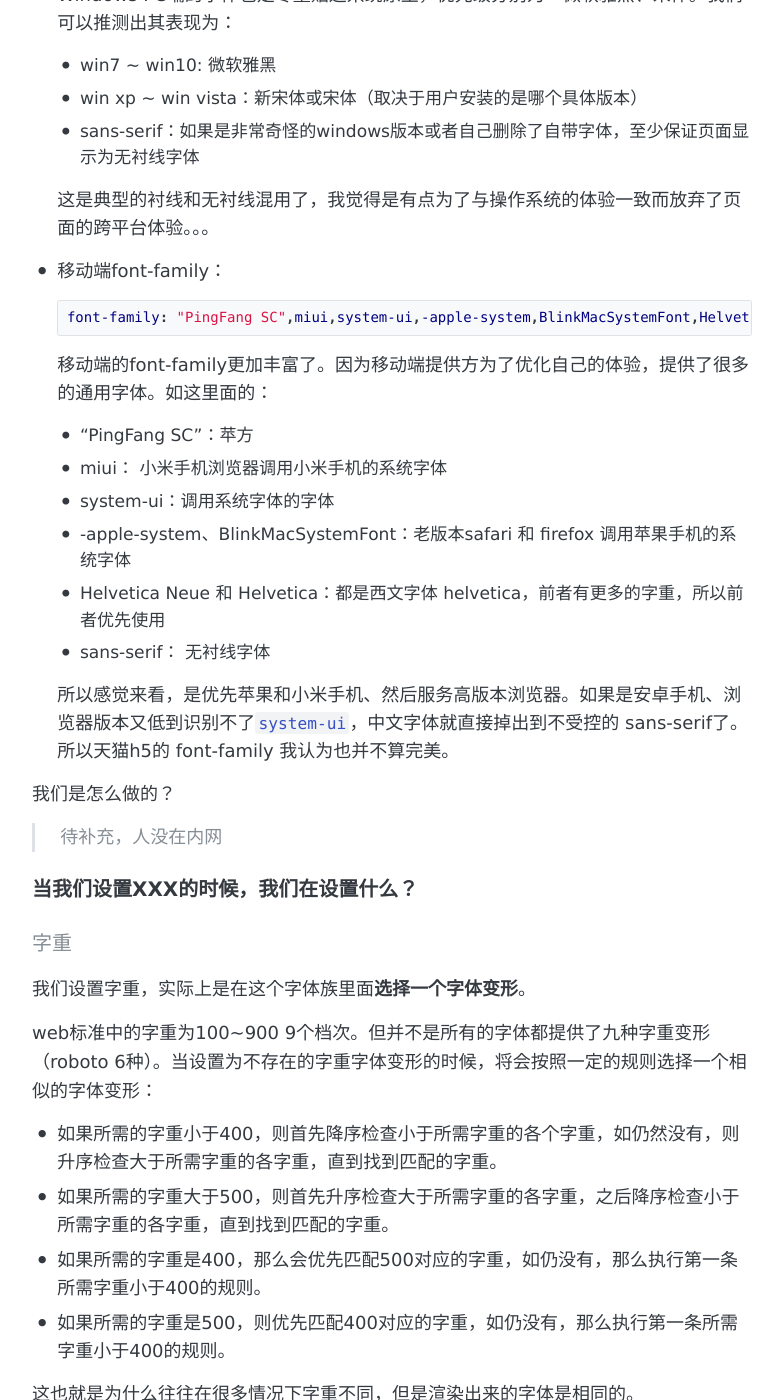
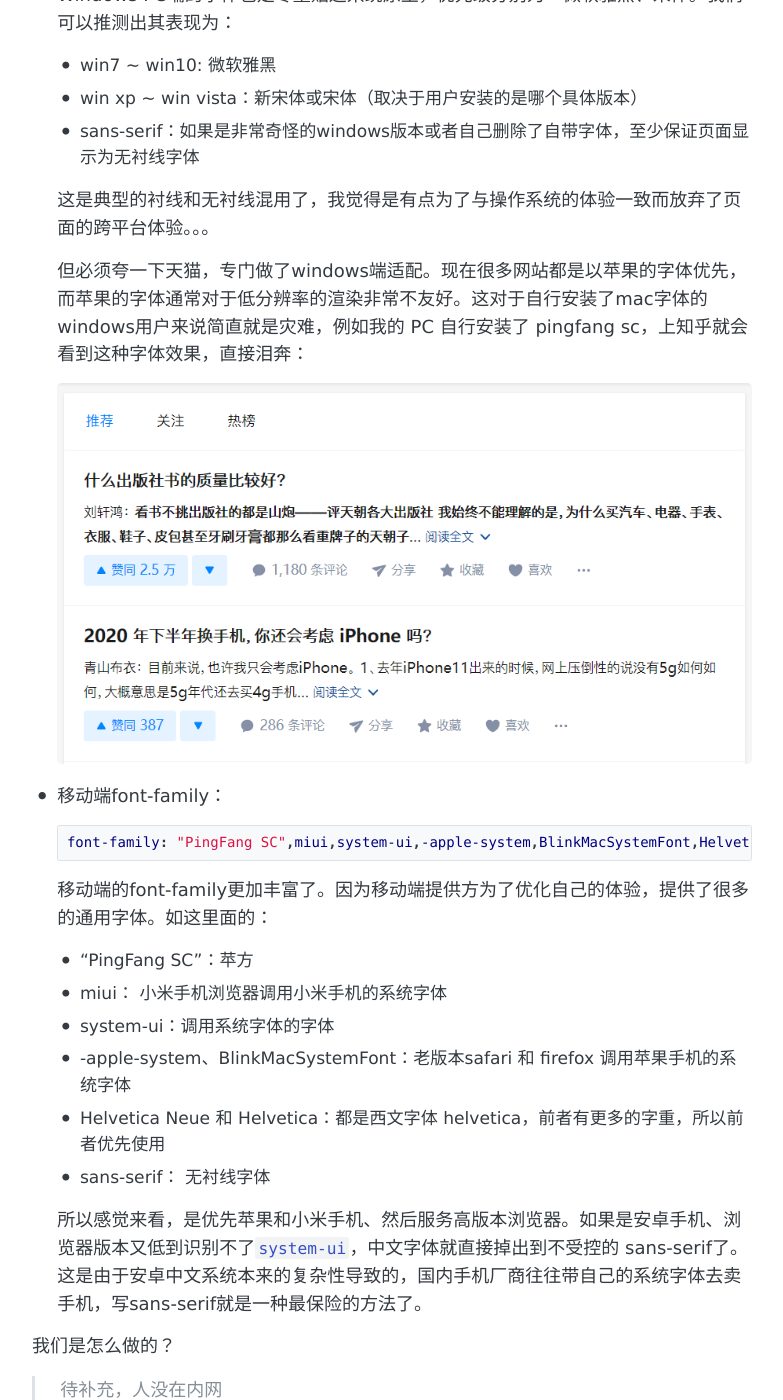
Before and after one commit to ExcitedSpider/archive.excitedspider.github.io, a Jekyll site: the page built from _posts/2020-8-22-有关web font的那些事.md, in a window 1280 px wide and 1400 px high, scrolled down 7614 px. Shown: the whole window, without its empty margins (248-1031 px from the left). Built offline with Jekyll 4.4.1, drawn with Linux system fonts in a browser that asks for light colours; some of the changed text lies outside the part shown.

Commit message:
2020/8/23 23:24 by

````diff
--- a/_posts/2020-8-22-有关web font的那些事.md
+++ b/_posts/2020-8-22-有关web font的那些事.md
@@ -146,7 +146,7 @@
 web开发和桌面开发、app开发在字体方面不同的是，我们制作页面时，我们无法控制用户使用的操作系统安装了什么字体，为用户安装字体也是代价非常高昂的，但是：
 
 * 我们想提供给用户统一的字体体验
-* 进一步，我们希望我们做的页面符合用户使用的操作系统的统一感，在windows上看见苹方、mac上看见雅黑还是挺突兀的。
+* 进一步，我们希望我们做的页面匹配用户使用的操作系统。其一是保持统一感，其二是各个系统对自带的字体渲染肯定是打磨的最好，显示效果肯定最棒。
 
 万幸，font-family 是一个可以“fall back”的属性：
 
@@ -172,6 +172,10 @@
 
   这是典型的衬线和无衬线混用了，我觉得是有点为了与操作系统的体验一致而放弃了页面的跨平台体验。。。
 
+  但必须夸一下天猫，专门做了windows端适配。现在很多网站都是以苹果的字体优先，而苹果的字体通常对于低分辨率的渲染非常不友好。这对于自行安装了mac字体的windows用户来说简直就是灾难，例如我的 PC 自行安装了 pingfang sc，上知乎就会看到这种字体效果，直接泪奔：
+
+  ![image-20200823231804540](../assets/img/mdimg/2020-8-22-有关web font的那些事/image-20200823231804540.png)
+
 * 移动端font-family：
 
   ```css
@@ -187,7 +191,7 @@
   * Helvetica Neue 和 Helvetica：都是西文字体 helvetica，前者有更多的字重，所以前者优先使用
   * sans-serif： 无衬线字体
 
-  所以感觉来看，是优先苹果和小米手机、然后服务高版本浏览器。如果是安卓手机、浏览器版本又低到识别不了`system-ui`，中文字体就直接掉出到不受控的 sans-serif了。所以天猫h5的 font-family 我认为也并不算完美。
+  所以感觉来看，是优先苹果和小米手机、然后服务高版本浏览器。如果是安卓手机、浏览器版本又低到识别不了`system-ui`，中文字体就直接掉出到不受控的 sans-serif了。这是由于安卓中文系统本来的复杂性导致的，国内手机厂商往往带自己的系统字体去卖手机，写sans-serif就是一种最保险的方法了。
 
 我们是怎么做的？
 
````
Also changed, not shown: assets/img/mdimg/2020-8-22-有关web font的那些事/image-20200823231804540.png (added).
